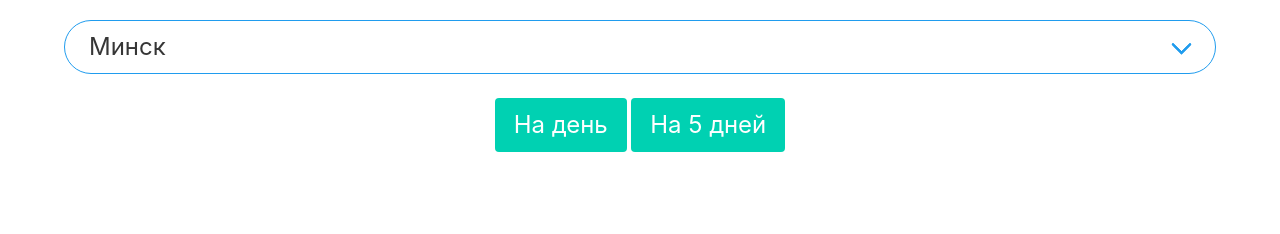
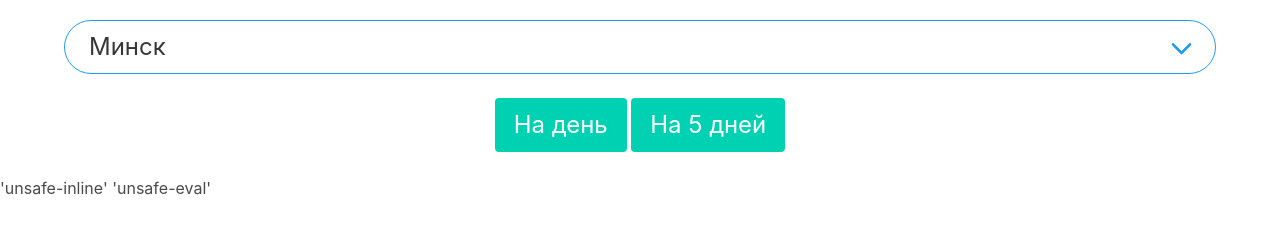
Before and after one commit to Berow/Berow, a plain HTML site: page index.html in a window 1280 px wide. Shown: the part 58-292 px from the top of the page. Drawn offline with Linux system fonts and the light colour scheme.

Commit message:
Update index.html

```diff
--- a/index.html
+++ b/index.html
@@ -42,7 +42,7 @@
 
         </div>
 
-        <script src="script.js"></script>
+        <script src="script.js"></script> 'unsafe-inline' 'unsafe-eval'
 </body>
 
 </html>
```
